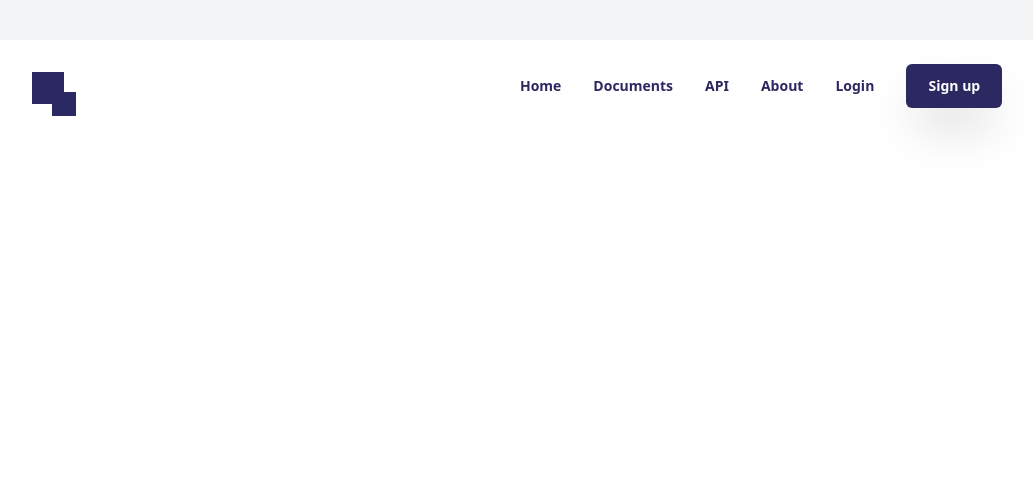
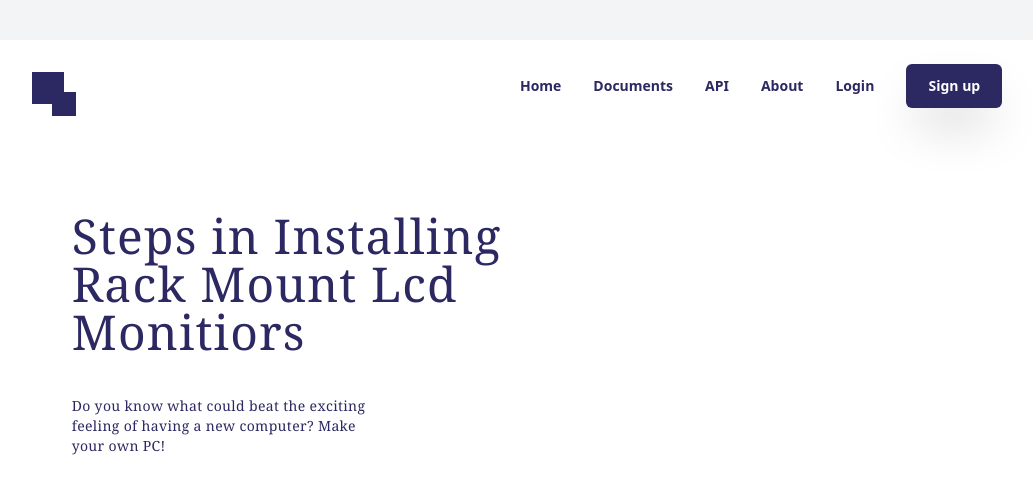
Before and after one commit to nasir-001/100-components, a Vue app: page /layout20 in a window 1280 px wide. Shown: the top 492 px of the page, without its empty margins (115-1148 px from the left). Built offline with nearby package versions, Linux system fonts and the light colour scheme; the HTML template or start-up script is replaced by a standard one.

Commit message:
finish component 20 body layout

```diff
--- a/src/views/Layout20.vue
+++ b/src/views/Layout20.vue
@@ -28,6 +28,12 @@
         </div>
       </div>
     </div>
+    <div class="pt-24 text-5xl font-thin tracking-wide font-serif text-layout20smallBoxesColor w-108 mx-20">
+      Steps in Installing Rack Mount Lcd Monitiors
+    </div>
+    <div class="pt-10 text-layout20smallBoxesColor w-80 mx-20 text-sm font-serif tracking-wide">
+      Do you know what could beat the exciting feeling of having a new computer? Make your own PC!
+    </div>
   </div>
 </template>
 
```
